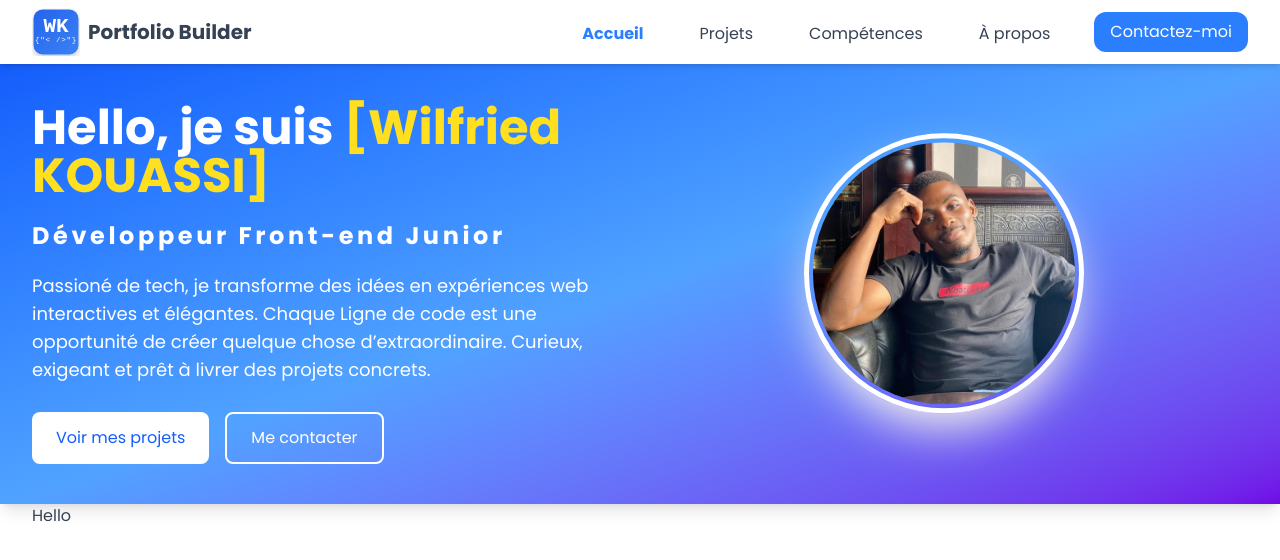
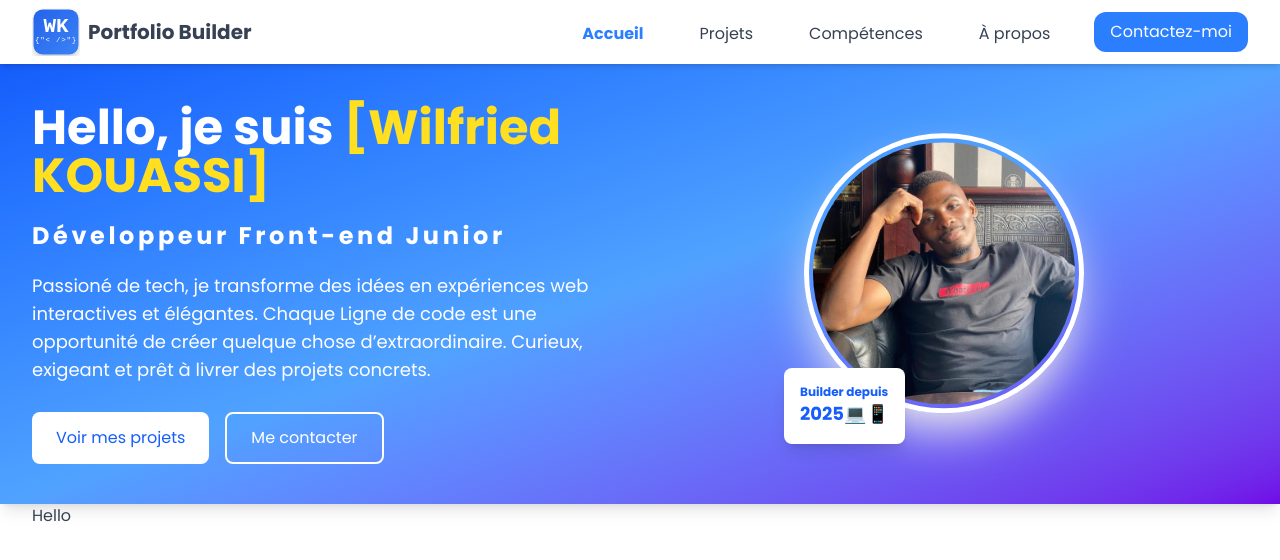
Before and after one commit to WilfriedFahim/portfolio-wilfried, a Next.js app: page / in a window 1280 px wide. Shown: the top 560 px of the page. Built offline with nearby package versions, Linux system fonts and the light colour scheme.

Commit message:
feat(hero): ajout du badge 'Builder depuis 2025'

```diff
--- a/components/ui/AnimatedAvatar.tsx
+++ b/components/ui/AnimatedAvatar.tsx
@@ -4,6 +4,7 @@ import Image from "next/image";
 
 export default function AnimatedAvatar() {
 	return (
+		<div className="relative w-[280px] h-[280px] flex items-center justify-center">
 			<motion.div
 				initial={{ y: 0 }}
 				animate={{ y: [0, -20, 0] }}
@@ -19,5 +20,11 @@ export default function AnimatedAvatar() {
 					priority
 				/>
 			</motion.div>
+			{/* Badge Builder  flottant */}
+			<div className="absolute -bottom-5 -left-5 bg-white text-blue-600 p-4 rounded-lg shadow-lg">
+				<div className="text-xs font-bold">Builder depuis</div>
+				<div className="text-lg lg-text-4xl font-bold">2025💻📱</div>
+			</div>
+		</div>
 	);
 }
```
Lines whose indentation alone changed are shown as unchanged.
